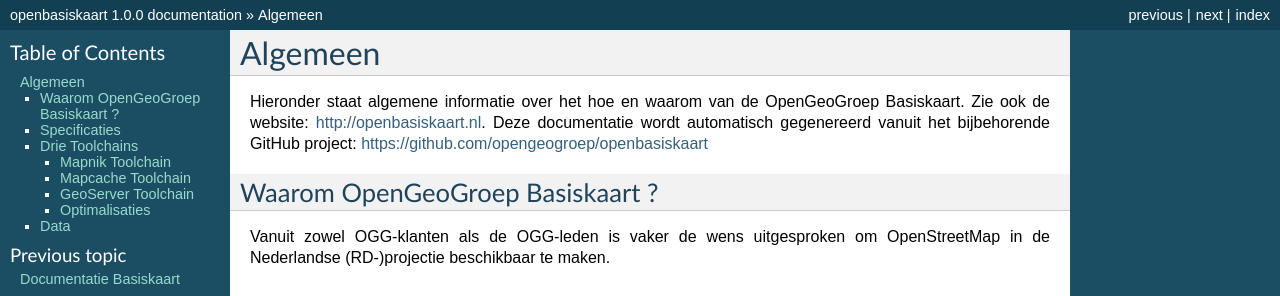
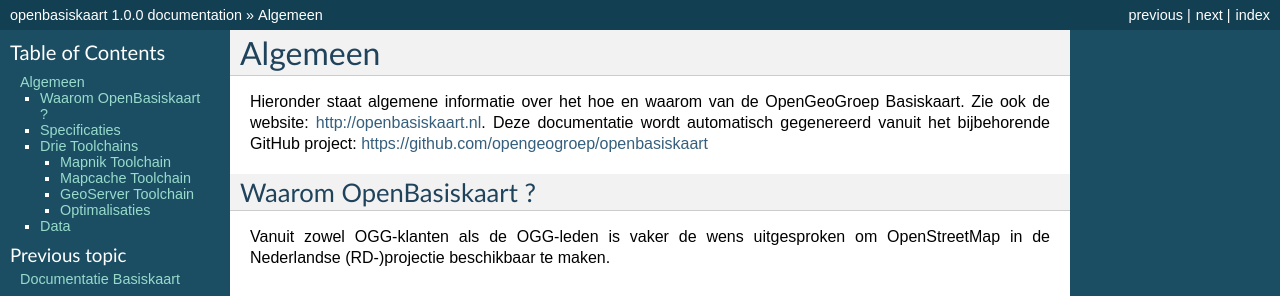
Before and after one commit to opengeogroep/openbasiskaart, a Sphinx documentation site: the page built from docs/source/algemeen.rst, in a window 1280 px wide. Shown: the top 296 px of the page. Built offline with Sphinx 7.4.7, drawn with Linux system fonts in a browser that asks for light colours.

Commit message:
Update docs/source/algemeen.rst

```diff
--- a/docs/source/algemeen.rst
+++ b/docs/source/algemeen.rst
@@ -9,8 +9,8 @@
 Zie ook de website: http://openbasiskaart.nl. Deze documentatie wordt automatisch gegenereerd vanuit het bijbehorende
 GitHub project: https://github.com/opengeogroep/openbasiskaart
 
-Waarom OpenGeoGroep Basiskaart ?
-================================
+Waarom OpenBasiskaart ?
+=======================
 
 Vanuit zowel OGG-klanten als de OGG-leden is vaker de wens uitgesproken om OpenStreetMap in
 de Nederlandse (RD-)projectie beschikbaar te maken.
```
